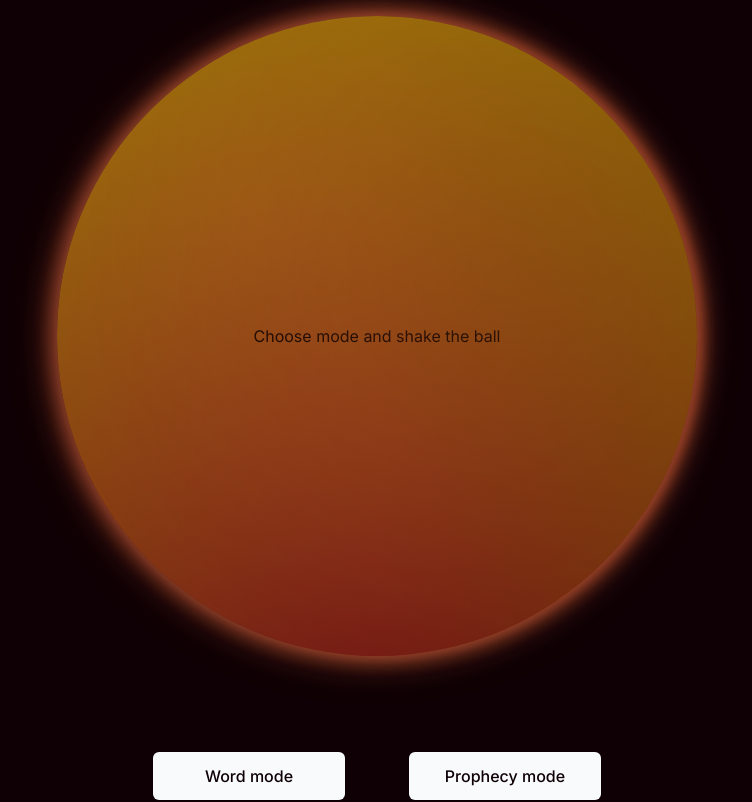
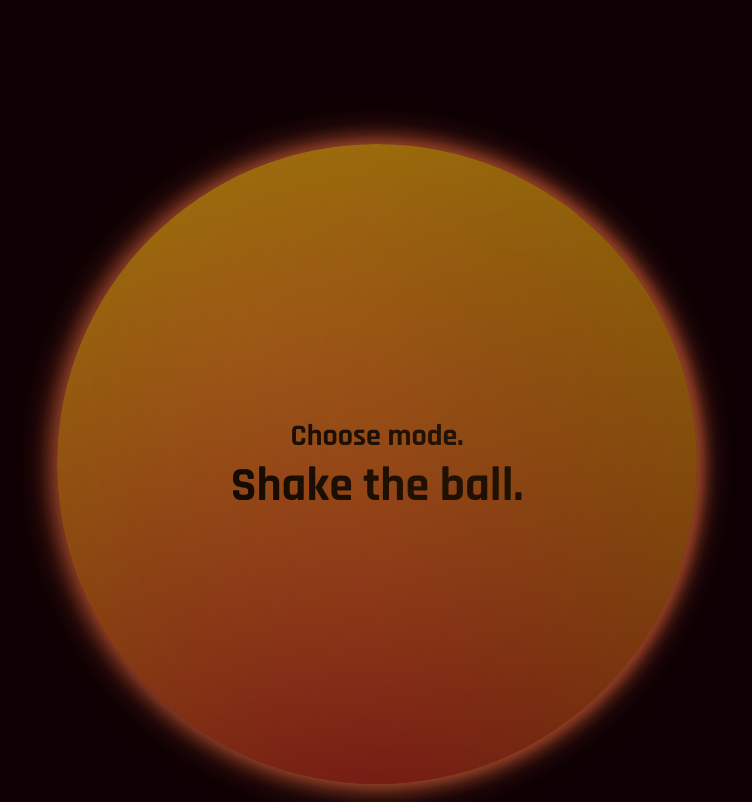
Before and after one commit to agacia1805/eight-ball-app, a Next.js app: page / in a window 1280 px wide. Shown: the top 802 px of the page, without its empty margins (263-1015 px from the left). Built offline with nearby package versions, Linux system fonts and the light colour scheme.

Commit message:
(feat) add new font and update styling of prophecy and words

```diff
--- a/app/page.tsx
+++ b/app/page.tsx
@@ -1,10 +1,14 @@
 import Link from 'next/link';
+import { Rajdhani } from 'next/font/google';
+
+const rajdhani = Rajdhani({ weight: ['400', '700'],subsets: ['latin'] });
 
 export default function Home() {
   return (
-    <main className='mx-auto my-0 flex flex-col gap-16 p-4 md:gap-24'>
-      <div className='ball static-ball flex items-center justify-center'>
-        <span>Choose mode and shake the ball</span>
+    <main className='mx-auto my-0 flex flex-col gap-16 pt-36 md:gap-24'>
+      <div className='ball static-ball flex flex-col gap-1 md:gap-2 items-center justify-center text-black'>
+        <span className={`${rajdhani.className} text-center font-semibold text-2xl md:text-3xl`}>Choose mode.</span>
+        <span className={`${rajdhani.className} text-center font-bold text-3xl md:text-5xl`}>Shake the ball.</span>
       </div>
       <div className='flex flex-col items-center gap-6 md:flex-row md:justify-center md:gap-16'>
         <Link
--- a/app/ui/prophecy.tsx
+++ b/app/ui/prophecy.tsx
@@ -1,10 +1,8 @@
 import { fetchRandomizedProphecy } from '@/app/lib/data';
 import { getRandomElement } from '@/app/lib/utils';
-import { Roboto_Slab } from 'next/font/google';
+import { Rajdhani } from 'next/font/google';
 
-const robotoSlab = Roboto_Slab({
-  subsets: ['latin', 'latin-ext', 'vietnamese'],
-});
+const rajdhani = Rajdhani({ weight: ['400', '700'],subsets: ['latin'] });
 
 export default async function Prophecy() {
   const prophecies = await fetchRandomizedProphecy();
@@ -13,13 +11,13 @@ export default async function Prophecy() {
   if (!randomProphecy) return null;
 
   return (
-    <div className='flex w-10/12 flex-col gap-2 text-gray-50'>
+    <div className='flex w-10/12 flex-col gap-2 items-center text-white'>
       <p
-        className={`${robotoSlab.className} semibold text-center text-3xl capitalize`}
+        className={`${rajdhani.className} text-center font-bold text-3xl md:text-6xl capitalize`}
       >
         {randomProphecy.title}
       </p>
-      <p className='text-center text-xl italic'>{randomProphecy.content}</p>
+      <p className='text-center text-base md:text-xl w-10/12 md:w-8/12'>{randomProphecy.content}</p>
     </div>
   );
 }
--- a/app/ui/word.tsx
+++ b/app/ui/word.tsx
@@ -1,10 +1,8 @@
 import { fetchRandomizedWord } from '@/app/lib/data';
 import { getRandomElement } from '@/app/lib/utils';
-import { Roboto_Slab } from 'next/font/google';
+import { Rajdhani } from 'next/font/google';
 
-const robotoSlab = Roboto_Slab({
-  subsets: ['latin', 'latin-ext', 'vietnamese'],
-});
+const rajdhani = Rajdhani({ weight: ['400', '700'],subsets: ['latin'] });
 
 export default async function Word() {
   const words = await fetchRandomizedWord();
@@ -13,16 +11,16 @@ export default async function Word() {
   if (!randomWord) return null;
 
   return (
-    <div className='flex w-10/12 flex-col gap-2 text-gray-50'>
+    <div className='flex flex-col gap-2 text-gray-50 items-center'>
       <p className='text-center'>
         <span
-          className={`${robotoSlab.className} semibold text-4xl capitalize`}
+          className={`${rajdhani.className} text-white text-center font-bold text-3xl md:text-6xl capitalize`}
         >
           {randomWord.word}
         </span>{' '}
-        <span className='text-sm italic'>({randomWord.language})</span>
+        <span className='text-base hidden md:inline-block italic'>({randomWord.language})</span>
       </p>
-      <p className='text-center text-xl italic'>- {randomWord.description}</p>
+      <p className='text-center text-sm md:text-xl w-10/12 md:w-8/12 text-gray-200'>{randomWord.description}</p>
     </div>
   );
 }
```
